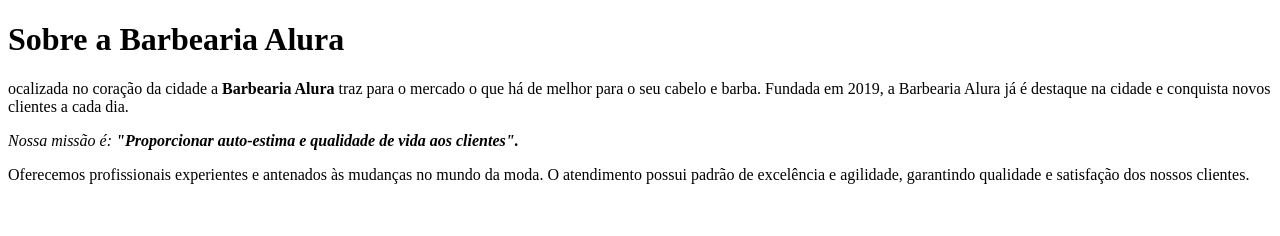
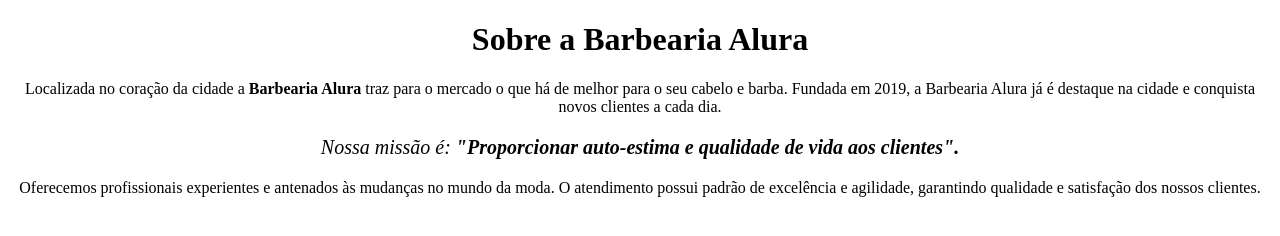
Before and after one commit to geovanacassimiro/EstudoHtml-Css, a plain HTML site: page index.html in a window 1280 px wide. Drawn offline with Linux system fonts and the light colour scheme.

Commit message:
CSS inline e em tag

```diff
--- a/index.html
+++ b/index.html
@@ -3,14 +3,19 @@
 <head>
     <meta charset="UTF-8">
     <title>Barbearia</title>
+    <style>
+        p{
+             text-align: center;
+        }
+    </style>
 </head>
 <body>
-    <h1>Sobre a Barbearia Alura</h1>
+    <h1 style="text-align: center;">Sobre a Barbearia Alura</h1>
 
-    <p>ocalizada no coração da cidade a <strong>Barbearia Alura</strong> traz para o mercado o que há de melhor para o seu cabelo e barba.
+    <p>Localizada no coração da cidade a <strong>Barbearia Alura</strong> traz para o mercado o que há de melhor para o seu cabelo e barba.
     Fundada em 2019, a Barbearia Alura já é destaque na cidade e conquista novos clientes a cada dia.</p>
 
-    <p><em>Nossa missão é: <strong> "Proporcionar auto-estima e qualidade de vida aos clientes".</strong></em></p>
+    <p style="font-size: 20px;"><em>Nossa missão é: <strong> "Proporcionar auto-estima e qualidade de vida aos clientes".</strong></em></p>
 
     <p>Oferecemos profissionais experientes e antenados às mudanças no mundo da moda.
     O atendimento possui padrão de excelência e agilidade, garantindo qualidade e satisfação dos nossos clientes.</p>
```
Also changed, not shown: 1 other file.
